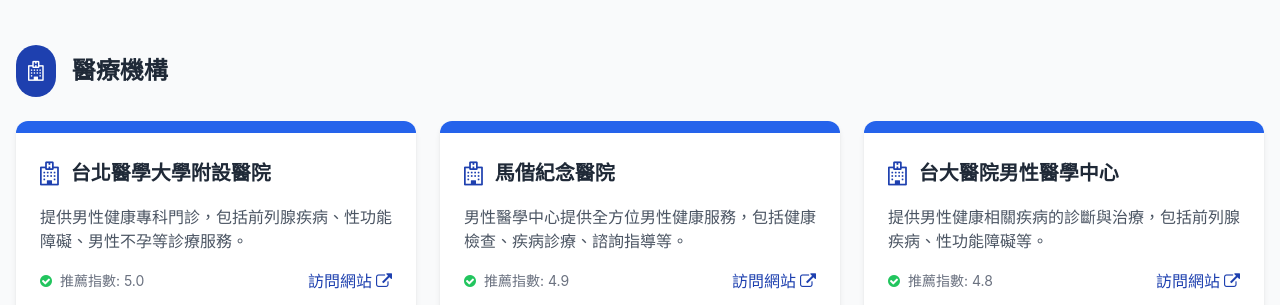
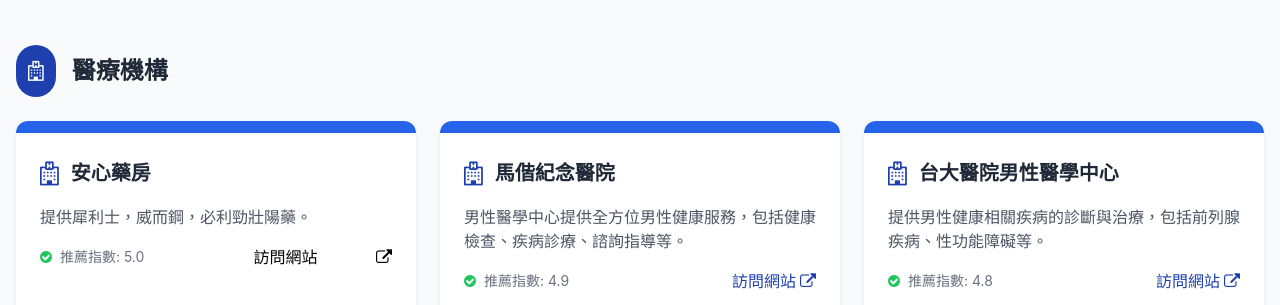
Before and after one commit to tryit6789/hong-kong-v, a plain HTML site: page link.html in a window 1280 px wide. Shown: the part 495-800 px from the top of the page. Drawn offline with nearby package versions, Linux system fonts and the light colour scheme.

Commit message:
Update link.html

```diff
--- a/link.html
+++ b/link.html
@@ -195,17 +195,18 @@
                         <div class="p-6">
                             <div class="flex items-center mb-4">
                                 <i class="fa fa-hospital-o text-primary text-2xl mr-3"></i>
-                                <h3 class="text-xl font-semibold text-gray-800">台北醫學大學附設醫院</h3>
+                                <h3 class="text-xl font-semibold text-gray-800">安心藥房</h3>
                             </div>
                             <p class="text-gray-600 mb-4">
-                                提供男性健康專科門診，包括前列腺疾病、性功能障礙、男性不孕等診療服務。
+                                提供犀利士，威而鋼，必利勁壯陽藥。
                             </p>
                             <div class="flex justify-between items-center">
                                 <span class="text-sm text-gray-500">
                                     <i class="fa fa-check-circle text-green-500 mr-1"></i> 推薦指數: 5.0
                                 </span>
                                 <a href="#" class="text-primary hover:text-blue-700 font-medium flex items-center transition-all-300">
-                                    訪問網站 <i class="fa fa-external-link ml-1"></i>
+                                    <a href="https://www.lowe99.com/">訪問網站</a>
+ <i class="fa fa-external-link ml-1"></i>
                                 </a>
                             </div>
                         </div>
```
